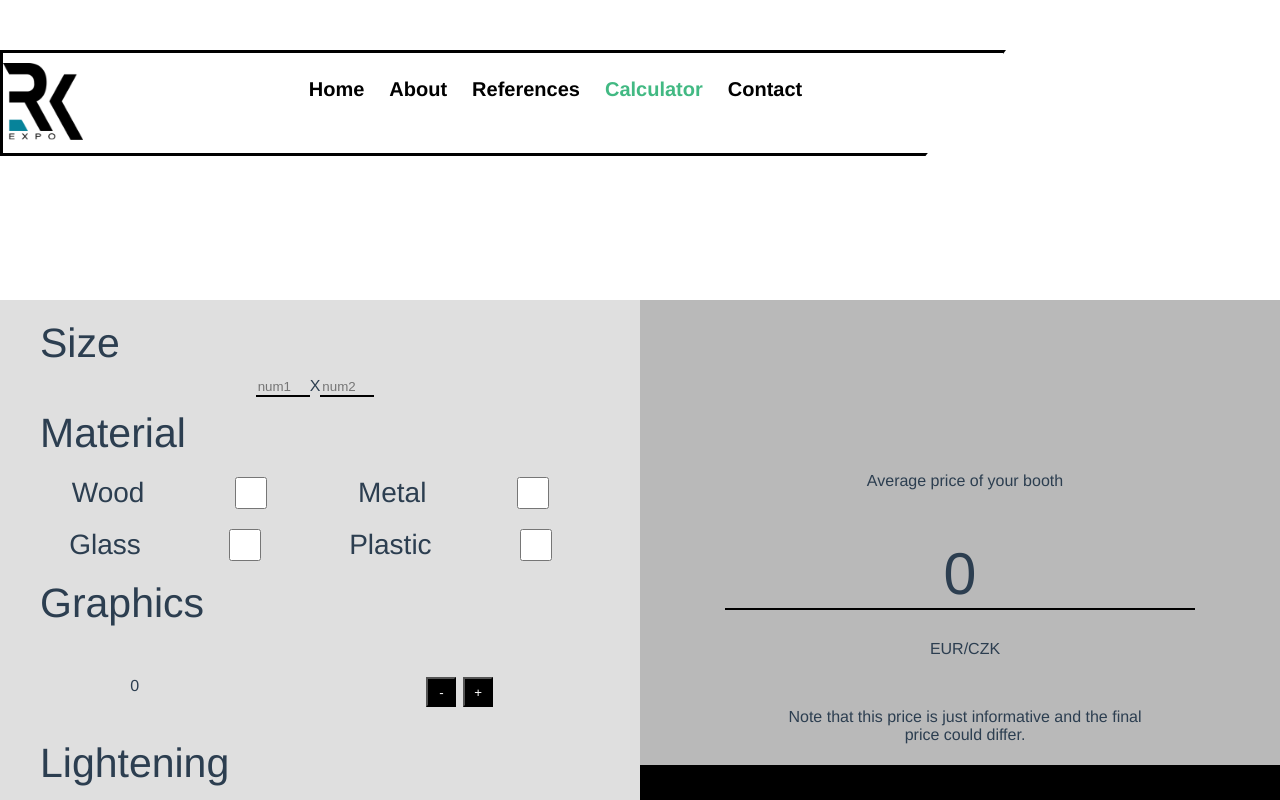
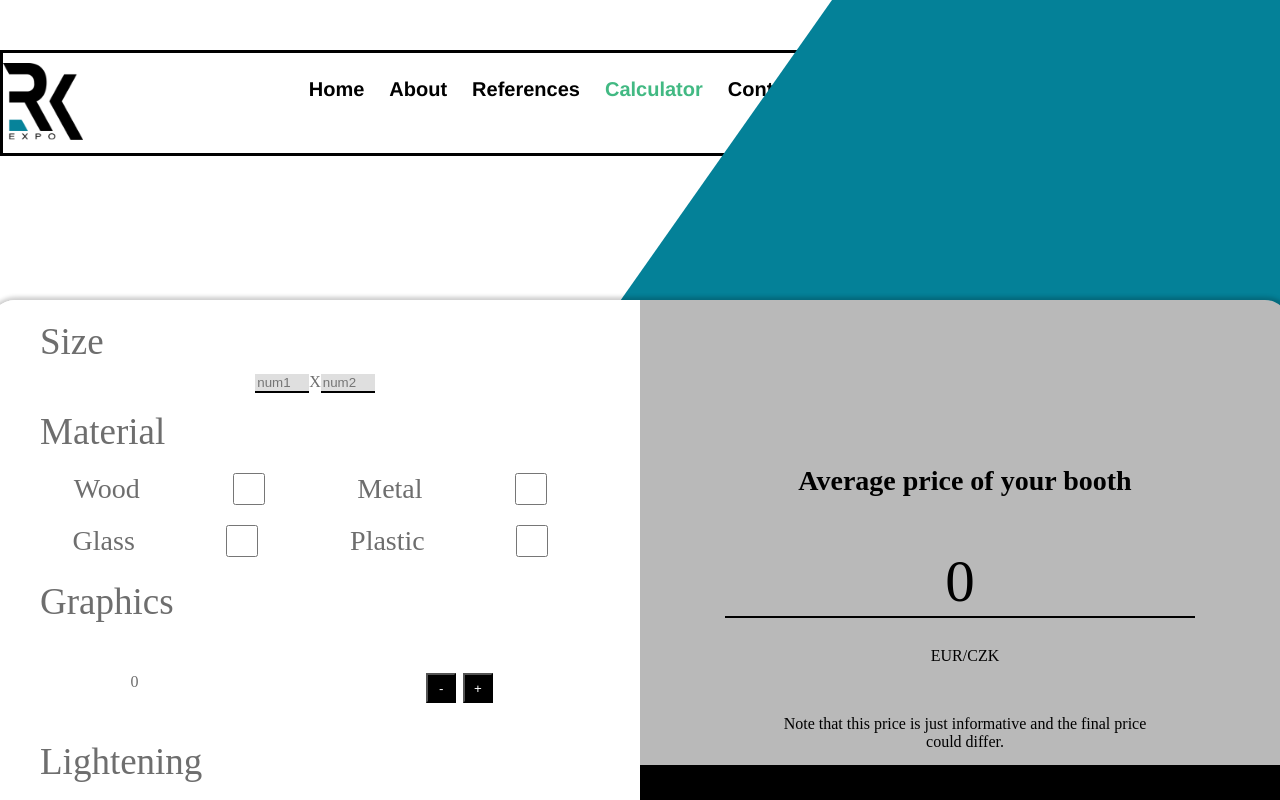
Before and after one commit to gyetvanakos/rkexpo, a Vue app: page /Calculator in a window 1280 px wide. Shown: the top 800 px of the page. Built offline with nearby package versions, Linux system fonts and the light colour scheme.

Commit message:
Update Calculator.vue

```diff
--- a/src/views/Calculator.vue
+++ b/src/views/Calculator.vue
@@ -1,5 +1,7 @@
 <template>
   <div id='container'>
+    <div class="trapezoid">
+    </div>
     <div id='calculator'>
       <section id='leftbox'>
         <div id='operations'>
@@ -116,7 +118,7 @@
       <section id='rightbox'>
         <section class='right' id='priceinfo'>
           <div class='containerright'>
-          <div>Average price of your booth</div>
+          <div id='avgtext'>Average price of your booth</div>
           <div id='price'>
             <div id='estimated'>
               {{ total }}
@@ -134,6 +136,7 @@
         </section>
       </section>
     </div>
+
   </div>
 </template>
 
@@ -148,8 +151,6 @@
       table: 0,
       total: 0,
       subtotal: 0,
-      num1: [],
-      num2: [],
     }
   },
   methods: {
@@ -196,12 +197,6 @@
         this.total -= 40;
       }
     },
-    size() {
-      this.num1 * this.num2;
-    },
-    total() {
-    this.size + this.subtotal
-  },
   },
 }
 </script>
@@ -213,31 +208,40 @@
   display: flex;
   align-content: center;
   justify-content: center;
+  font-family: "PT Sans";
+  color: black;
 }
+
 #calculator{
   width:1300px;
   height:930px;
   display: flex;
-  padding-top: 300px;
+  top: 300px;
+  position: absolute;
+  border-radius: 25px;
+  box-shadow: 1px 2px 4px 5px rgba(0, 0, 0, 0.2);
 }
 
 #leftbox{
   height:930px;
   width:650px;
-  background-color:rgb(223, 223, 223);
+  background-color:white;
+  border-radius: 25px 0px 0px 25px;
+  color: #6E6E6E;
 }
 
 #rightbox{
   height:930px;
   width:650px;
-  background-color:grey;
 }
 
 .title{
-  font-size: 41px;
+  font-size: 37px;
   padding-top: 20px;
   text-align: left;
   padding-left: 50px;
+  color:#6E6E6E;
+  font-weight: light;
 }
 
 #size{
@@ -348,6 +352,7 @@ button{
   justify-content: center;
   width:100%;
   height: 465px;
+  border-radius: 0px 25px 0px 0px;
 }
 
 .containerright{
@@ -379,11 +384,13 @@ button{
 #contact{
   background-color: black;
   height: 465px;
+  border-radius: 0px 0px 25px 0px;
 }
 
 #text{
   width:100%;
   height: 200px;
+  font-size: 40px;
 }
 
 #contactbutton{
@@ -392,5 +399,19 @@ button{
   background-color: white;
   color: #048198;
   font-size: 52px;
+  clip-path: polygon(25% 0%, 100% 0%, 75% 100%, 0% 100%);
+}
+
+.trapezoid {
+  width: 100%;
+  height: 147.7%;
+  clip-path: polygon(65% 0, 100% 0, 100% 100%, 0 100%);
+  background-color: #048198;
+  position: absolute;
+}
+
+#avgtext{
+  font-size: 28px;
+  font-weight: bold;
 }
 </style>
```
